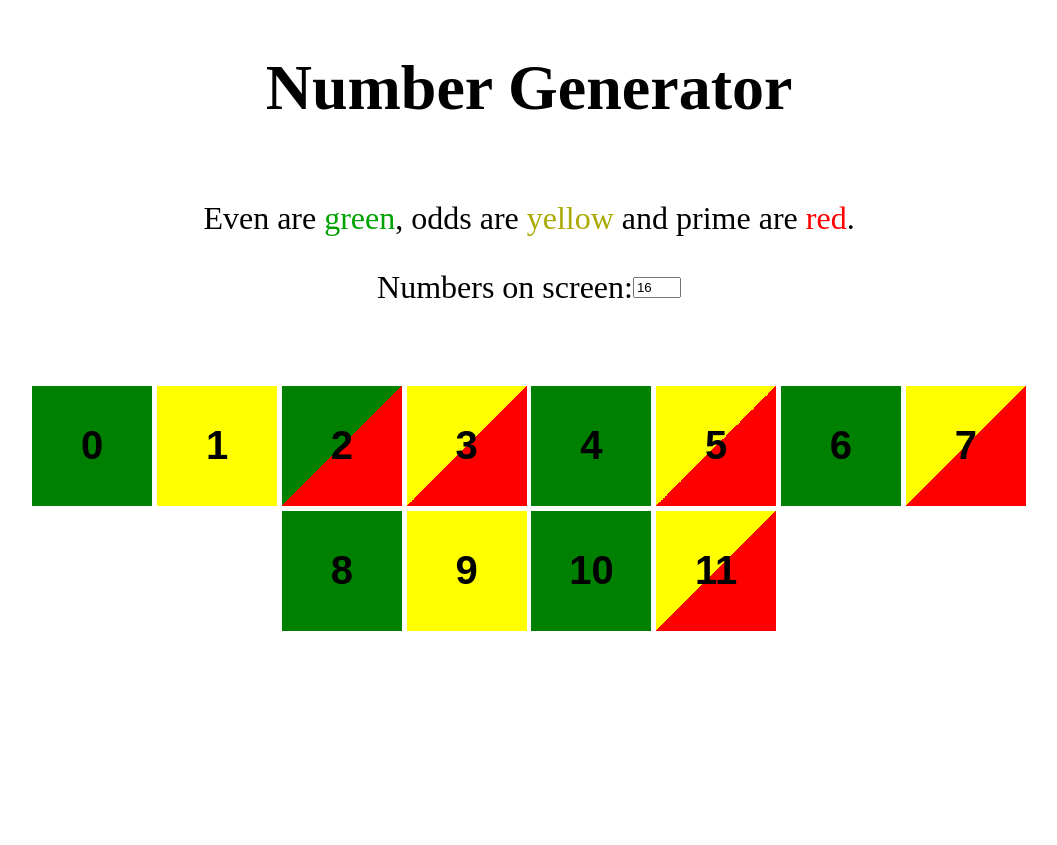
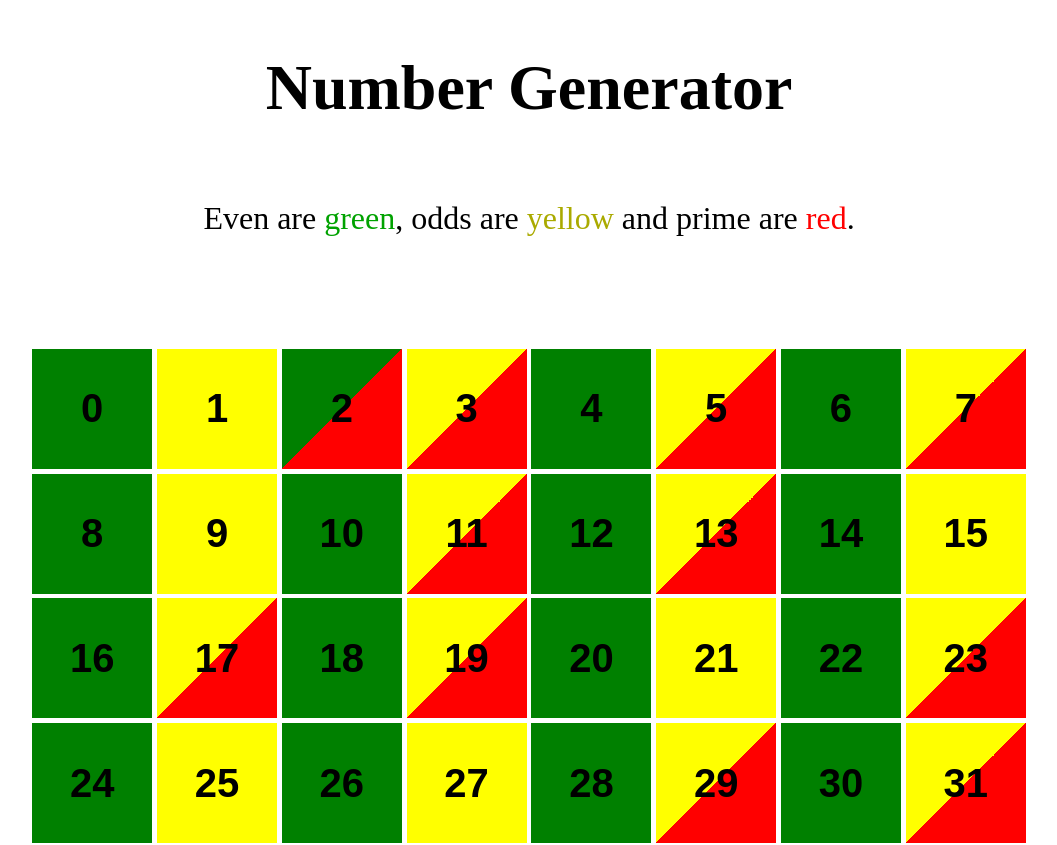
Before and after one commit to karolfaltyn/number-analyzer, a React (Create React App) app: page / in a window 1280 px wide. Shown: the top 845 px of the page, without its empty margins (111-1168 px from the left). Before the commit the page ends 800 px from the top, so only its background shows below. Built offline with nearby package versions, Linux system fonts and the light colour scheme.

Commit message:
minor changes

```diff
--- a/src/index.jsx
+++ b/src/index.jsx
@@ -1,9 +1,19 @@
-import React from 'react';
-import ReactDOM from 'react-dom';
-import './index.css';
+import React from "react";
+import ReactDOM from "react-dom";
+import "./index.css";
 
-//generate div box from each number and check if even, odd, prime
+const Header = () => (
+  <header>
+    <h1>Number Generator</h1>
+    <p>
+      Even are <span id="green">green</span>, odds are{" "}
+      <span id="yellow">yellow</span> and prime are <span id="red">red</span>.
+    </p>
+  </header>
+);
+
 const BoxNumbers = ({ numbers }) => {
+  //check if even, odd or prime and add special class
   const isPrime = (num) => {
     if (num <= 1) return false;
     if (num <= 3) return true;
@@ -16,59 +26,42 @@ const BoxNumbers = ({ numbers }) => {
   };
 
   const box = numbers.map((number) => {
-    let className = 'item-box';
+    let className = "item-box";
 
-    number % 2 === 0 ? className += ' even' : className += ' odd';
+    number % 2 === 0 ? (className += " even") : (className += " odd");
 
     if (isPrime(number)) {
-      className += ' prime';
+      className += " prime";
     }
 
-    return <div className={className} key={number}><p>{number}</p></div>;
+    return (
+      <div className={className} key={number}>
+        <p>{number}</p>
+      </div>
+    );
   });
 
   return (
-    <div className='flex-box'>
-      {box}
-    </div>
-  )
+    <main>
+      <div className="user-data"></div>
+      <div className="flex-box">{box}</div>
+    </main>
+  );
 };
 
-const Header = () => (
-  <header>
-    <h1>Number Generator</h1>
-    <p>Even are <span id='green'>green</span>, odds are <span id='yellow'>yellow</span> and prime are <span id='red'>red</span>.</p>
-  </header>
-);
+const App = () => {
+  const maxNumber = window.innerWidth;
 
-const Input = () => {
-  const maxNumber = document.querySelectorAll('input').value;
-  return (
-    <div className='user-data'>
-      <label>Numbers on screen: </label>
-      <input type="number" defaultValue={16}></input>
-    </div>
-  )
-}
-
-
-//TODO: ADD FOOTER
-
-const maxNumber = 12
-
-const App = () => {
   const numbers = [...Array(maxNumber).keys()];
-  //zapytać jak przenieść te wartości
 
   return (
     <div>
       <Header />
-      <Input />
       <BoxNumbers numbers={numbers} />
     </div>
   );
 };
 
-const rootElement = document.getElementById('root');
+const rootElement = document.getElementById("root");
 ReactDOM.render(<App />, rootElement);
 //createRoot co to?
```
